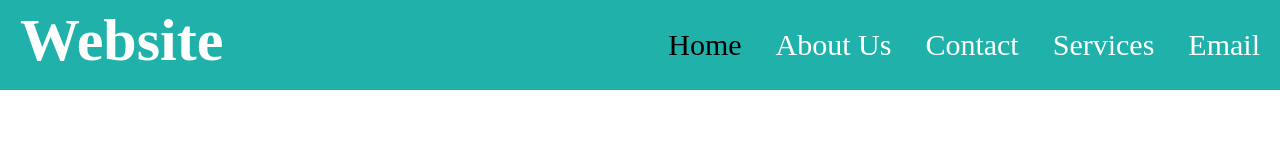
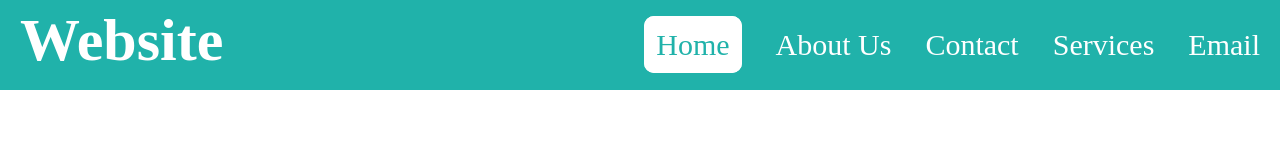
Before and after one commit to Khushboo-Jamali/css-class-navbar, a plain HTML site: page index.html in a window 1280 px wide. In both pictures the pointer is over the link "Home". Shown: the top 160 px of the page. Drawn offline with Linux system fonts and the light colour scheme.

Commit message:
i change color

```diff
--- a/index.html
+++ b/index.html
@@ -56,7 +56,11 @@ nav
     }
     nav ul li a:hover
     {
-        color: black;
+        background-color: white;
+        border: 2px solid white ;
+        border-radius: 10px;
+        padding: 10px 10px;
+        color: lightseagreen;
         transition: .4s;
     }
     nav ul li
```
